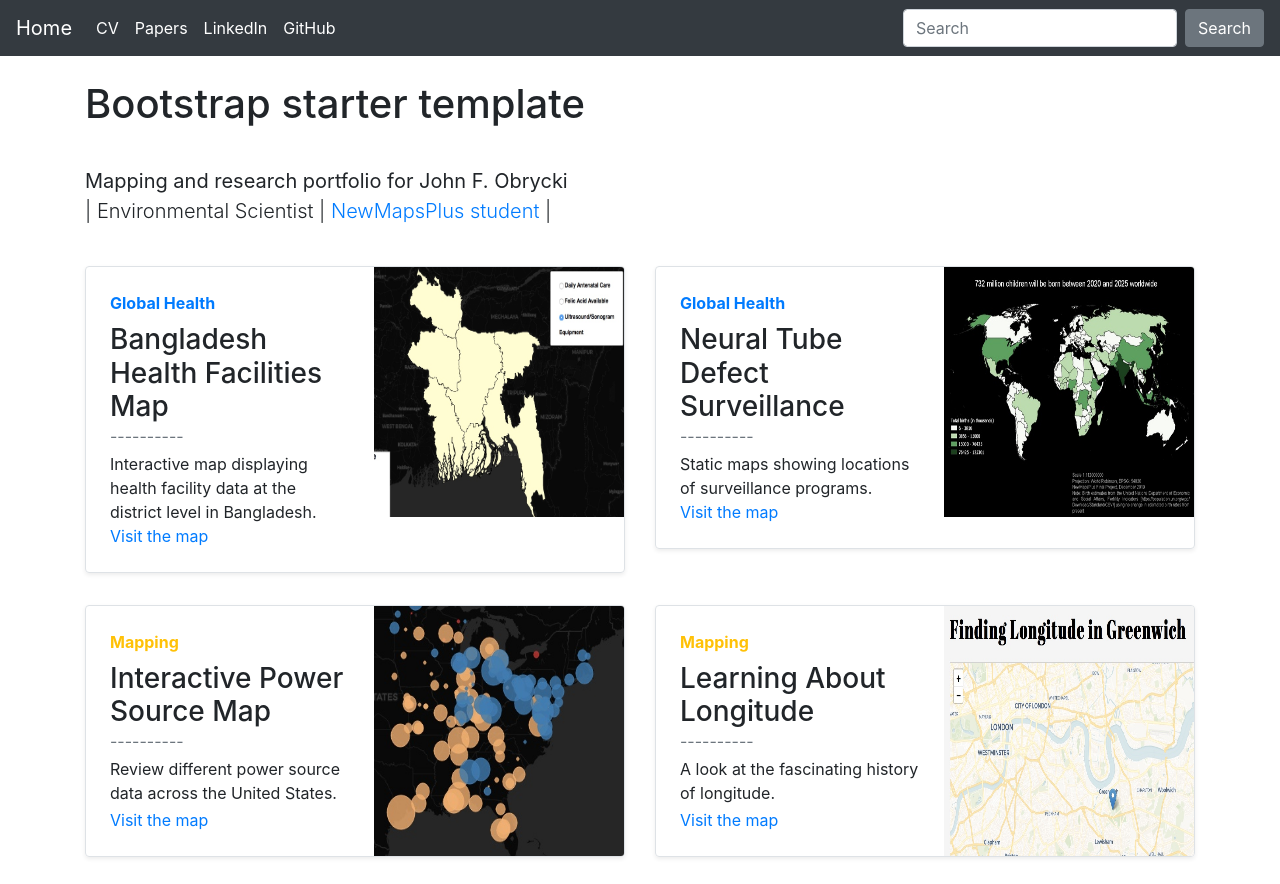
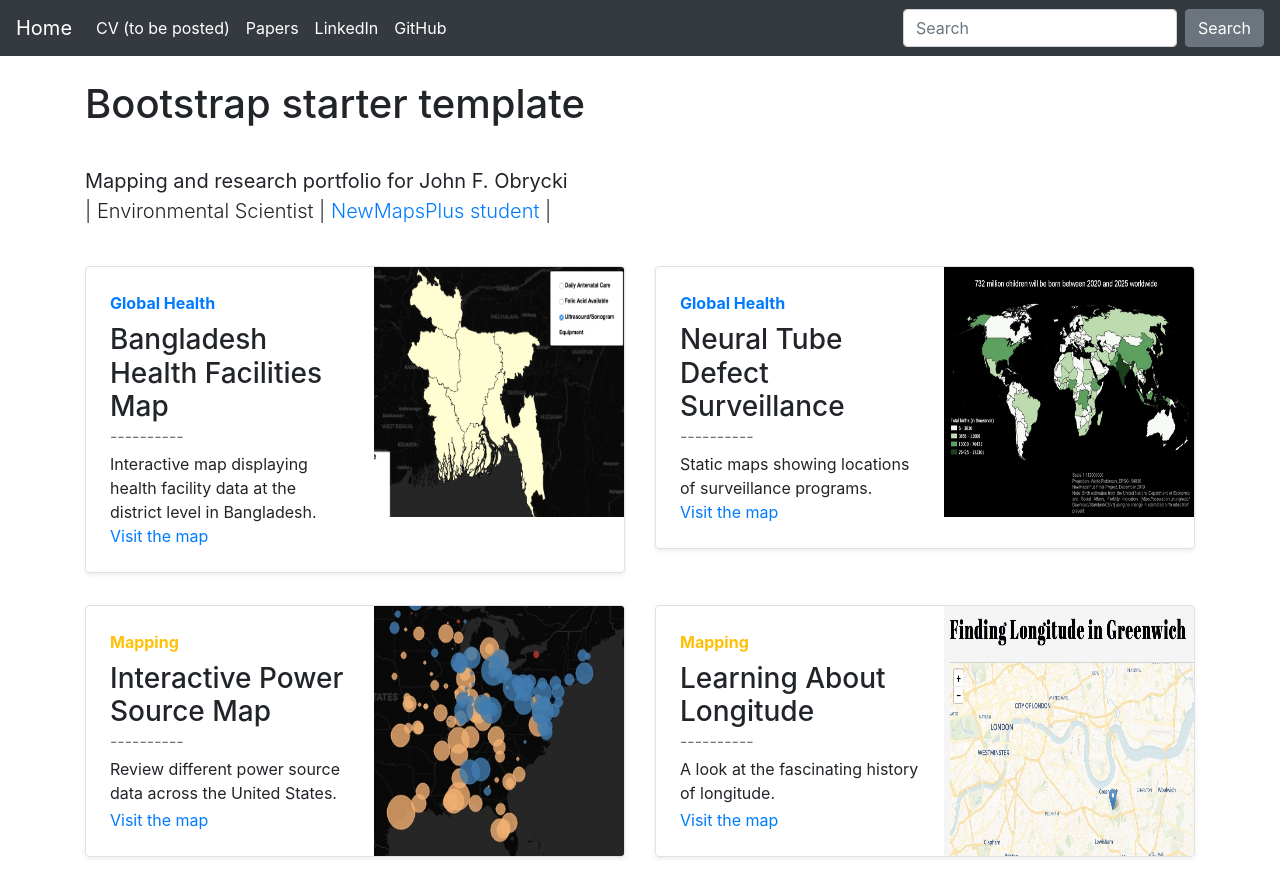
Before and after one commit to jfobrycki/jfobrycki.github.io, a plain HTML site: page index.html in a window 1280 px wide. Shown: the top 884 px of the page. Drawn offline with nearby package versions, Linux system fonts and the light colour scheme; files that its build step writes are made by us from their sources.

Commit message:
added to be posted to cv
cv still being drafted

```diff
--- a/index.html
+++ b/index.html
@@ -26,7 +26,7 @@
         <ul class="navbar-nav mr-auto">
           <li class="nav-item active">
             <!--Adding a CV copy soon-->
-            <a class="nav-link" href="#">CV</a>
+            <a class="nav-link" href="#">CV (to be posted)</a>
           </li>
           <li class="nav-item active">
             <a class="nav-link" href="https://scholar.google.com/citations?user=-U-DYZ8AAAAJ" target="_blank">Papers</a>
```
